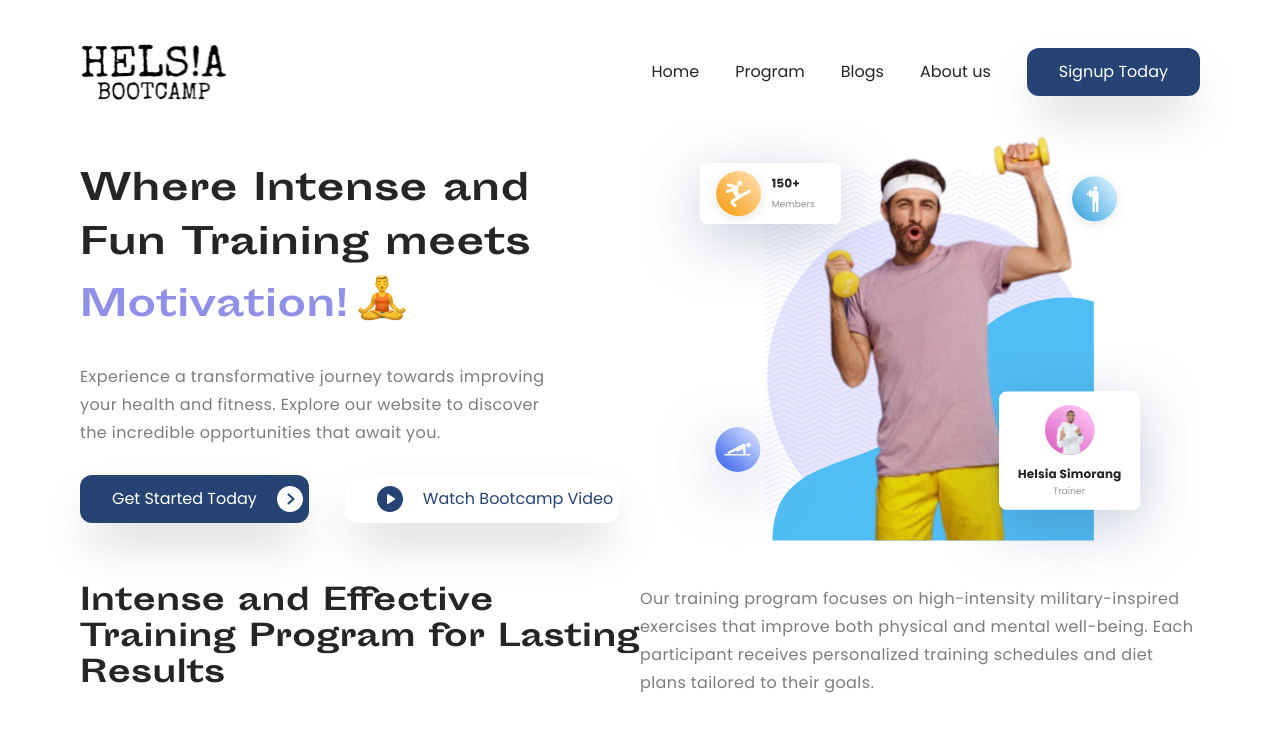
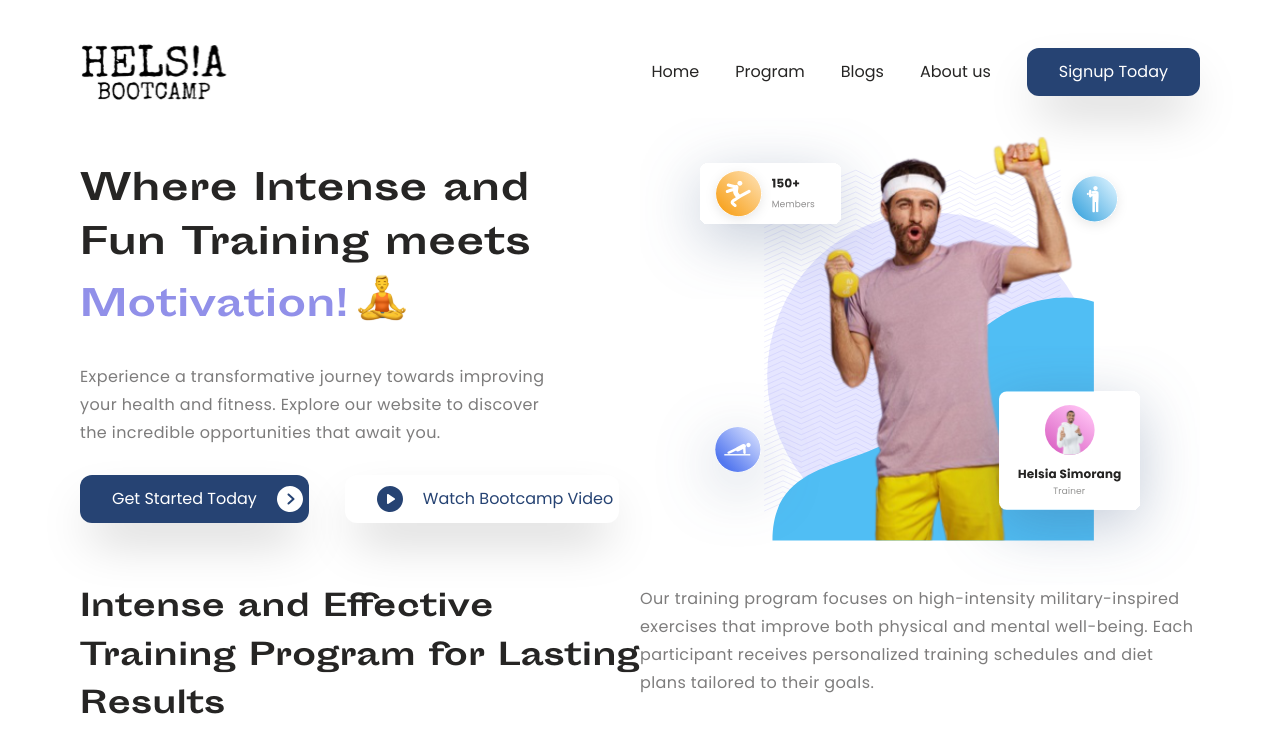
Before and after one commit to sohanemon/helsia-bootcamp, a Next.js app: page / in a window 1280 px wide. Shown: the top 752 px of the page. Built offline with nearby package versions, Linux system fonts and the light colour scheme.

Commit message:
Jun 14, 2023, 11:13 PM

```diff
--- a/src/components/ui/heading.tsx
+++ b/src/components/ui/heading.tsx
@@ -9,7 +9,7 @@ export default function Heading({
   return (
     <h1
       className={cn(
-        'text-themeText-dark text-3xl font-bold font-grot ',
+        'text-themeText-dark text-3xl leading-relaxed font-bold font-grot ',
         { 'text-4xl leading-normal': cta },
         className
       )}
```
